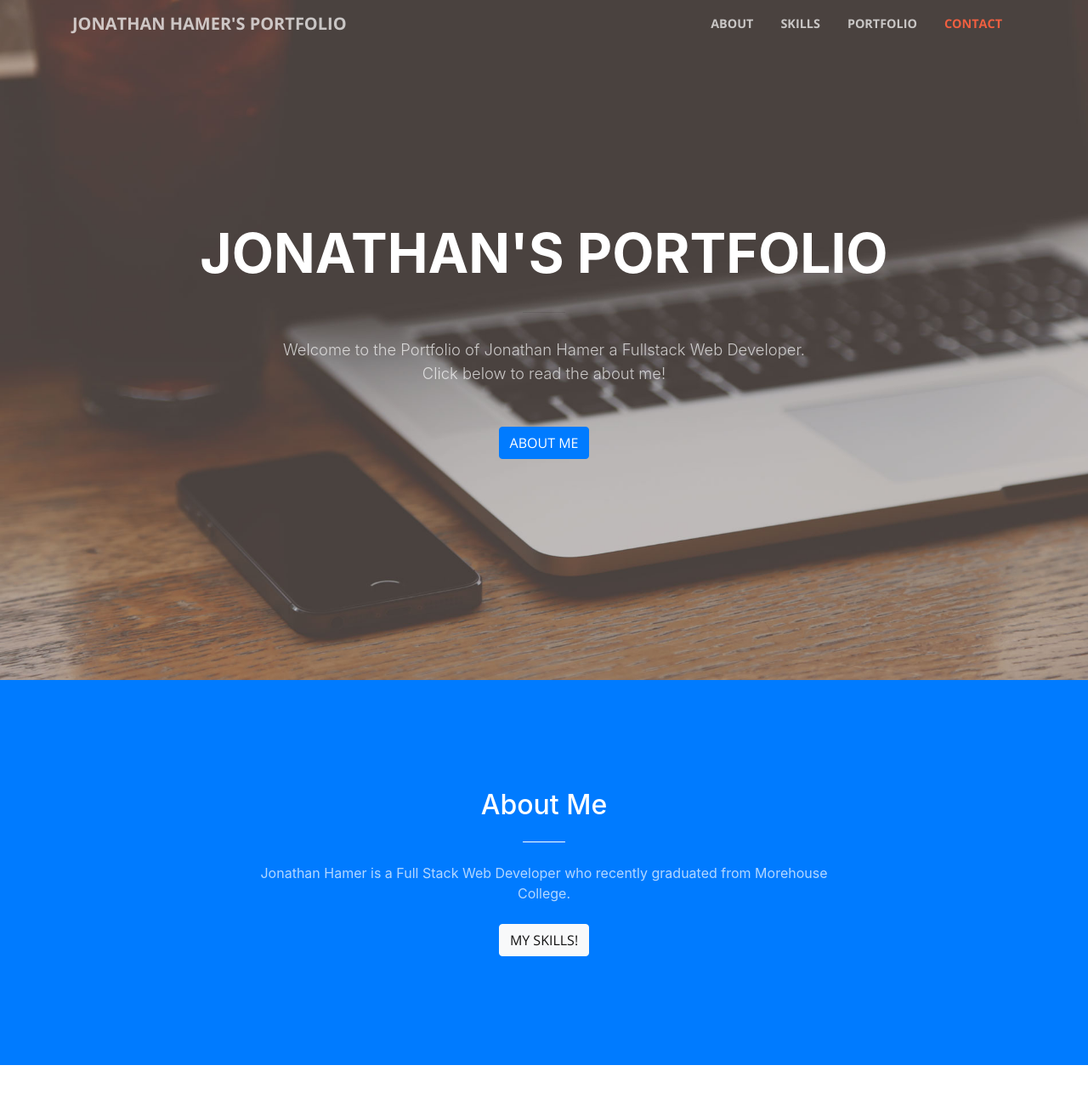
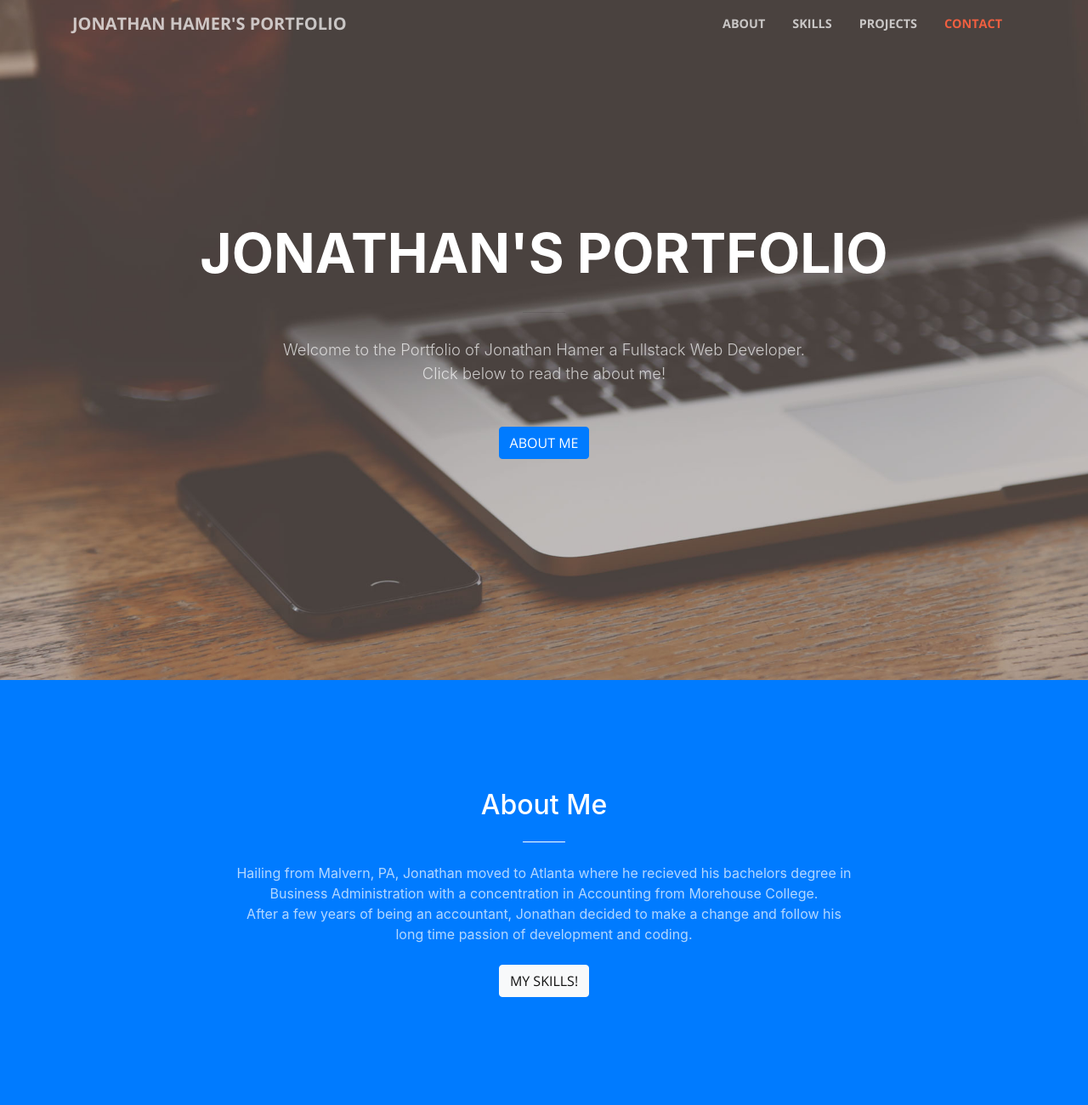
Before and after one commit to hamerjjh/hamerjjh.github.io, a website with bundled scripts: page index.html in a window 1280 px wide. Shown: the top 1300 px of the page at 85% size. Built offline with nearby package versions, Linux system fonts and the light colour scheme.

Commit message:
about me changed

```diff
--- a/index.html
+++ b/index.html
@@ -44,7 +44,7 @@
               <a class="nav-link js-scroll-trigger" href="#services">Skills</a>
             </li>
             <li class="nav-item">
-              <a class="nav-link js-scroll-trigger" href="#portfolio">Portfolio</a>
+              <a class="nav-link js-scroll-trigger" href="#portfolio">Projects</a>
             </li>
             <li class="nav-item">
               <a class="nav-link js-scroll-trigger" href="#contact">Contact</a>
@@ -77,7 +77,7 @@
           <div class="col-lg-8 mx-auto text-center">
             <h2 class="section-heading text-white">About Me</h2>
             <hr class="light my-4">
-            <p class="text-faded mb-4">Jonathan Hamer is a Full Stack Web Developer who recently graduated from Morehouse College.  </p>
+            <p class="text-faded mb-4">Hailing from Malvern, PA, Jonathan moved to Atlanta where he recieved his bachelors degree in Business Administration with a concentration in Accounting from Morehouse College. </br> After a few years of being an accountant, Jonathan decided to make a change and follow his long time passion of development and coding.  </p>
             <a class="btn btn-light btn-xl js-scroll-trigger" href="#services">My Skills!</a>
           </div>
         </div>
```
